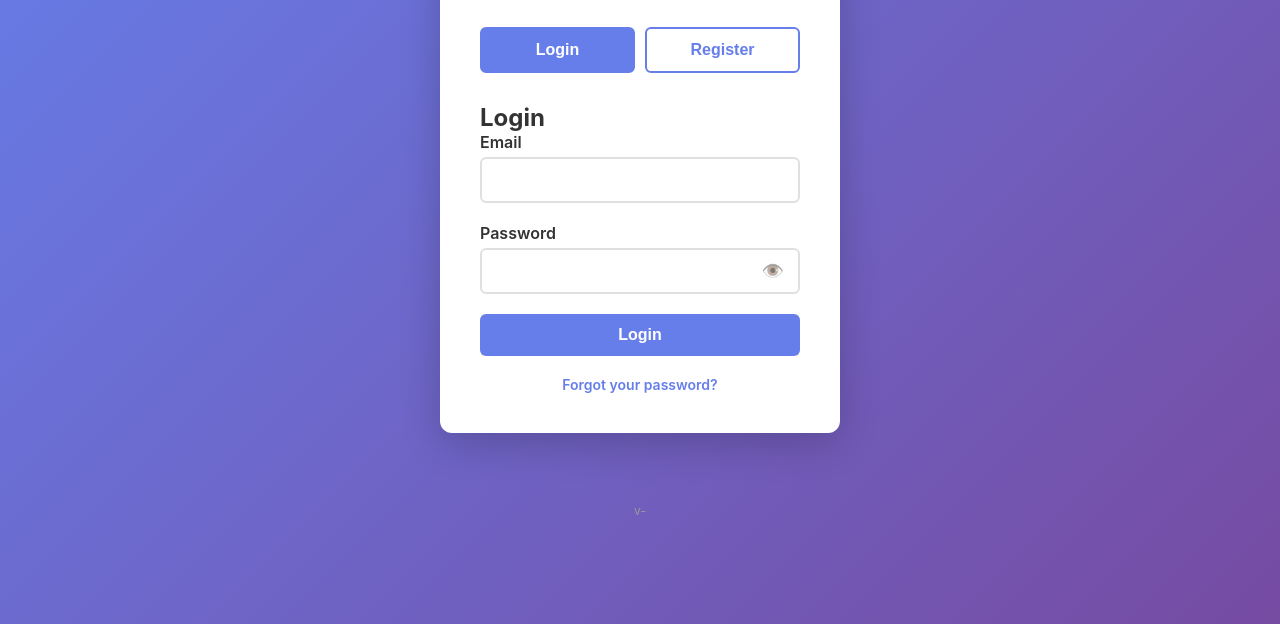
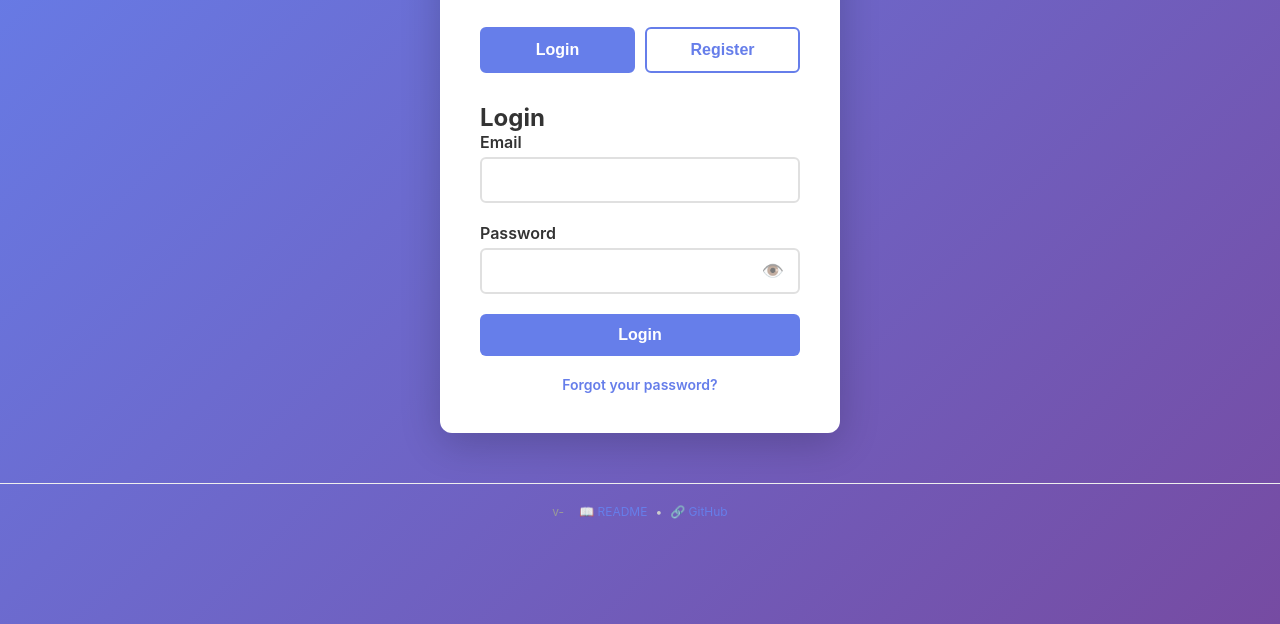
Before and after one commit to stephenjtyrrell/office-tracker, a website: page public/index.html in a window 1280 px wide. Shown: the part 176-800 px from the top of the page. Drawn offline with Linux system fonts and the light colour scheme; no server answers.

Commit message:
Update README and enhance footer design with links and styles

```diff
--- a/public/index.html
+++ b/public/index.html
@@ -216,8 +216,15 @@
         </div>
     </div>
 
-    <footer id="footer" style="text-align: center; padding: 20px; color: #999; font-size: 12px; margin-top: 40px;">
-        v<span id="app-version">-</span>
+    <footer id="footer" class="footer">
+        <div class="footer-content">
+            <span class="footer-version">v<span id="app-version">-</span></span>
+            <div class="footer-links">
+                <a href="https://github.com/stephentyrrell/office-tracker/blob/main/README.md" target="_blank" title="View README">📖 README</a>
+                <span class="footer-separator">•</span>
+                <a href="https://github.com/stephentyrrell/office-tracker" target="_blank" title="View on GitHub">🔗 GitHub</a>
+            </div>
+        </div>
     </footer>
 
     <script src="app.js"></script>
--- a/public/styles.css
+++ b/public/styles.css
@@ -757,3 +757,46 @@ body {
         min-height: 44px;
     }
 }
+
+/* Footer */
+.footer {
+    text-align: center;
+    padding: 20px;
+    color: #999;
+    font-size: 12px;
+    margin-top: 40px;
+    border-top: 1px solid #eee;
+}
+
+.footer-content {
+    display: flex;
+    justify-content: center;
+    align-items: center;
+    gap: 15px;
+    flex-wrap: wrap;
+}
+
+.footer-version {
+    display: inline-block;
+}
+
+.footer-links {
+    display: flex;
+    align-items: center;
+    gap: 8px;
+}
+
+.footer-links a {
+    color: #667eea;
+    text-decoration: none;
+    transition: color 0.2s ease;
+}
+
+.footer-links a:hover {
+    color: #764ba2;
+    text-decoration: underline;
+}
+
+.footer-separator {
+    color: #ccc;
+}
```
Also changed, not shown: README.md.
